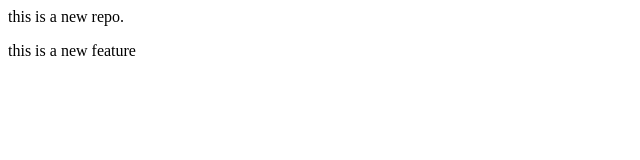
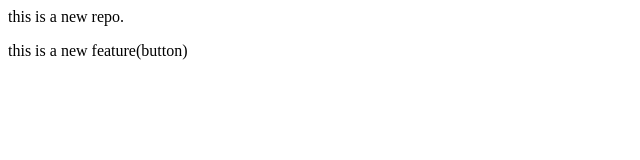
Before and after one commit to far79/local, a plain HTML site: page index.html in a window 1280 px wide. Shown: the full height of the page, 0-640 px from the left. Drawn offline with Linux system fonts and the light colour scheme.

```diff
--- a/index.html
+++ b/index.html
@@ -1,2 +1,2 @@
 <p>this is a new repo.</p>
-<p?>this is a new feature</p>
+<p?>this is a new feature(button)</p>
```
